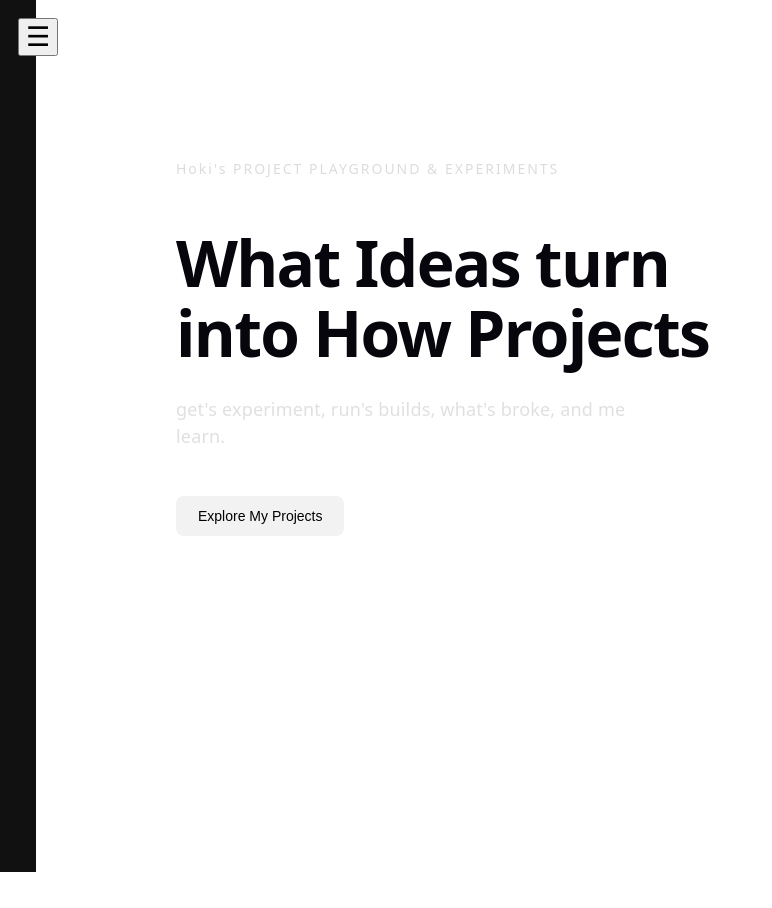
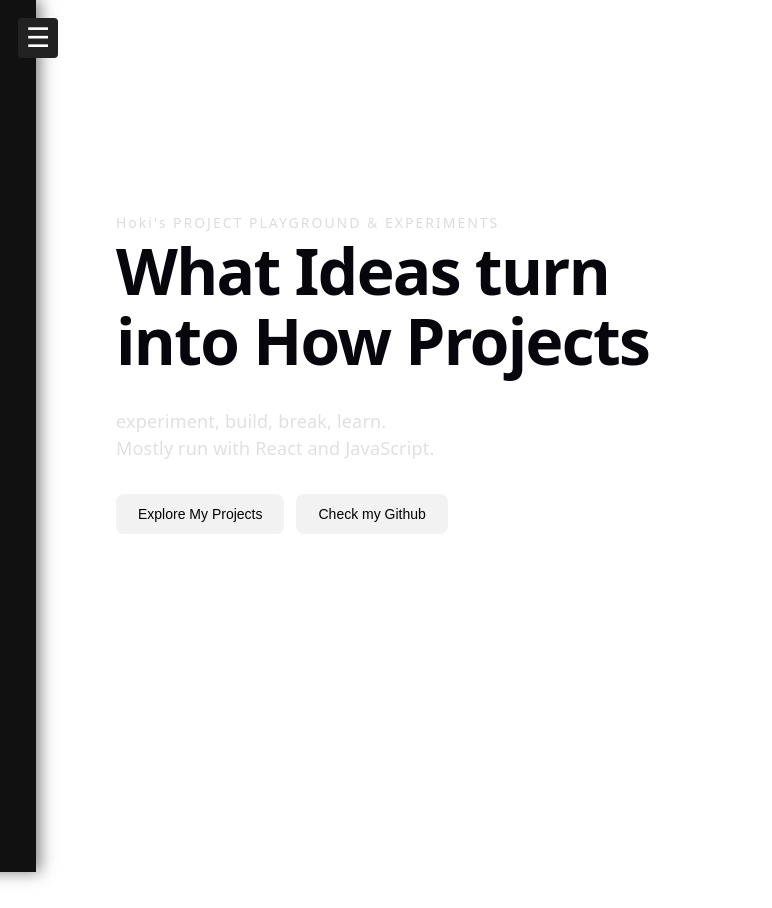
Before and after one commit to kotakbulat/my-vercel-hobby-app, a React (Vite) app: page / in a window 1280 px wide. Shown: the whole page, without its empty margins (0-772 px from the left). Before the commit the page ends 800 px from the top, so only its background shows below. Built offline with nearby package versions, Linux system fonts and the light colour scheme.

Commit message:
feat: add Sidebar css, fix css, fix Home page

```diff
--- a/src/App.tsx
+++ b/src/App.tsx
@@ -4,14 +4,14 @@ import Sidebar from "./components/Sidebar/Sidebar";
 
 function App() {
   return (
-    <div style={{ display: "flex" }}>
+    <div className="app-wrapper">
       <Sidebar />
 
       <main
         style={{
-          flex: 1,
           padding: "2rem",
-          marginLeft: "60px", // space for toggle button
+          paddingTop: "4rem",
+          minHeight: "100vh",
         }}
       >
         <Routes>
--- a/src/components/Sidebar/Sidebar.tsx
+++ b/src/components/Sidebar/Sidebar.tsx
@@ -1,53 +1,34 @@
 import { useState } from "react";
 import { NavLink } from "react-router-dom";
 import { routes } from "../../router/routes";
+import "../../style/sidebar.css";
 
 export default function Sidebar() {
   const [open, setOpen] = useState(false);
 
   return (
     <>
-      {/* Toggle Button */}
-      <button
-        onClick={() => setOpen(!open)}
-        style={{
-          position: "fixed",
-          top: "1rem",
-          left: "1rem",
-          zIndex: 1000,
-          fontSize: "1.5rem",
-        }}
-      >
-        ☰
+      <button className="sidebar-toggle" onClick={() => setOpen(!open)}>
+        {open ? "✕" : "☰"}
       </button>
 
-      {/* Sidebar */}
-      <aside
-        style={{
-          position: "fixed",
-          top: 0,
-          left: open ? 0 : "-260px",
-          width: "260px",
-          height: "100vh",
-          background: "#111",
-          color: "#fff",
-          padding: "2rem 1rem",
-          transition: "left 0.3s ease",
-        }}
-      >
+      <div
+        className={`sidebar-overlay ${open ? "visible" : ""}`}
+        onClick={() => setOpen(false)}
+      />
+
+      <aside className={`sidebar-container ${open ? "open" : ""}`}>
         <h2 style={{ marginBottom: "2rem" }}>Menu</h2>
 
-        <nav style={{ display: "flex", flexDirection: "column", gap: "1rem" }}>
+        <nav className="nav-list">
           {routes.map((route) => (
             <NavLink
               key={route.path}
               to={route.path}
               onClick={() => setOpen(false)}
-              style={({ isActive }) => ({
-                color: isActive ? "#4CAF50" : "#fff",
-                textDecoration: "none",
-                fontWeight: isActive ? "bold" : "normal",
-              })}
+              className={({ isActive }) =>
+                isActive ? "nav-item active" : "nav-item"
+              }
             >
               {route.name}
             </NavLink>
--- a/src/pages/Home.tsx
+++ b/src/pages/Home.tsx
@@ -5,12 +5,21 @@ function Home() {
     return (
         <>
             <div id="hero">
-                <p id="hero-top-note">Hoki's PROJECT PLAYGROUND & EXPERIMENTS</p>
-                <h1>What Ideas turn into How Projects</h1>
-                <p id="hero-desc">
-                    get's experiment, run's builds, what's broke, and me learn.
-                </p>
-                <button>Explore My Projects</button>
+                <div id="hero-content">
+                    <p id="hero-top-note">Hoki's PROJECT PLAYGROUND & EXPERIMENTS</p>
+
+                    <h1>What Ideas turn into How Projects</h1>
+
+                    <p id="hero-desc">
+                        experiment, build, break, learn. <br />
+                        Mostly run with React and JavaScript.
+                    </p>
+
+                    <div id="hero-buttons">
+                        <button className="project">Explore My Projects</button>
+                        <button className="github">Check my Github</button>
+                    </div>
+                </div>
             </div>
         </>
     )
--- a/src/style/hero.css
+++ b/src/style/hero.css
@@ -1,91 +1,56 @@
-
-/*------------GRID----------*/
+/*------------LAYOUT----------*/
 #hero {
+    display: grid;
+    grid-template-columns: 80px 1fr;
+    align-items: center;
+    height: 600px;
     position: relative;
-    width: 100%;
-    height: 600px;
     overflow: hidden;
-    background-color: #00000000;
 }
 
-#hero-background {
-    width: 100%;
-    height: 100%;
-    object-fit: cover;
-    display: block;
-}
-
-#hero::after {
-    content: "";
-    position: absolute;
-    top: 0;
-    left: 0;
-    width: 100%;
-    height: 100%;
-}
-
-#hero p,
-#hero h1,
-#hero button {
-    position: absolute;
-    left: 80px;
-    z-index: 1;
+#hero-content {
+    grid-column: 2;
+    max-width: 600px;
+    display: flex;
+    flex-direction: column;
+    gap: 0px;
     text-align: left;
 }
 
+#hero-buttons {
+    display: flex;
+    gap: 12px;
+    margin-top: 32px;
+}
+
+/*------------TEXT----------*/
 #hero-top-note {
-    top: 120px;
     font-size: 14px;
     letter-spacing: 2px;
+    color: #dcdcdc;
 }
 
 #hero h1 {
-    top: 160px;
     font-size: 64px;
     line-height: 1.1;
-    width: 600px;
+    font-weight: bold;
+    margin-top: 0px;
+    margin-bottom: 32px;
 }
 
 #hero-desc {
-    top: 360px;
-    width: 500px;
     font-size: 18px;
     line-height: 1.5;
+    color: #e0e0e0;
 }
 
+/*------------BUTTON----------*/
 #hero button {
-    top: 460px;
     padding: 12px 22px;
     border-radius: 8px;
     border: none;
     font-size: 14px;
     cursor: pointer;
-}
-
-
-/*------------STYLE----------*/
-
-#hero {
-    color: #fff;
-}
-
-#hero::after {
-    background: rgba(20, 30, 60, 0);
-}
-
-#hero-top-note {
-    color: #dcdcdc;
-}
-
-#hero h1 {
-    font-weight: bold;
-}
-
-#hero-desc {
-    color: #e0e0e0;
-}
-
-#hero button {
     background-color: #f2f2f2;
     color: #000;
 }
@@ -93,3 +58,21 @@
 #hero button:hover {
     background-color: #ddd;
 }
+
+/*------------BACKGROUND (optional)----------*/
+#hero::after {
+    content: "";
+    position: absolute;
+    inset: 0;
+    background: rgba(20, 30, 60, 0);
+    z-index: 0;
+}
+
+#hero-content {
+    position: relative;
+    z-index: 1;
+}
+
+#hero {
+    color: #fff;
+}
--- /dev/null
+++ b/src/style/sidebar.css
@@ -0,0 +1,71 @@
+/* The Dark Transparent Barrier (Overlay) */
+.sidebar-overlay {
+  position: fixed;
+  top: 0;
+  left: 0;
+  width: 100vw;
+  height: 100vh;
+  background-color: rgba(0, 0, 0, 0.5); /* Semi-transparent black */
+  z-index: 998; /* Below sidebar, above page content */
+  display: none; /* Hidden by default */
+}
+
+.sidebar-overlay.visible {
+  display: block;
+}
+
+/* Sidebar styling */
+.sidebar-container {
+  position: fixed;
+  top: 0;
+  left: -260px; /* Hidden */
+  width: 260px;
+  height: 100vh;
+  background: #111;
+  color: #fff;
+  padding: 2rem 1rem;
+  transition: left 0.3s ease-in-out;
+  z-index: 999; /* Highest priority */
+  box-shadow: 4px 0px 15px rgba(0,0,0,0.5);
+}
+
+.sidebar-container.open {
+  left: 0; /* Slide in */
+}
+
+/* Toggle Button */
+.sidebar-toggle {
+  position: fixed;
+  top: 1rem;
+  left: 1rem;
+  z-index: 1000; /* Always on top of everything */
+  font-size: 1.5rem;
+  cursor: pointer;
+  background: #222;
+  color: white;
+  border: none;
+  border-radius: 4px;
+  width: 40px;
+  height: 40px;
+  display: flex;
+  align-items: center;
+  justify-content: center;
+}
+
+.nav-list {
+  display: flex;
+  flex-direction: column;
+  gap: 1rem;
+  margin-top: 2rem;
+}
+
+.nav-item {
+  color: white;
+  text-decoration: none;
+  font-size: 1.1rem;
+}
+
+.nav-item.active {
+  color: #4CAF50;
+  font-weight: bold;
+}
```
